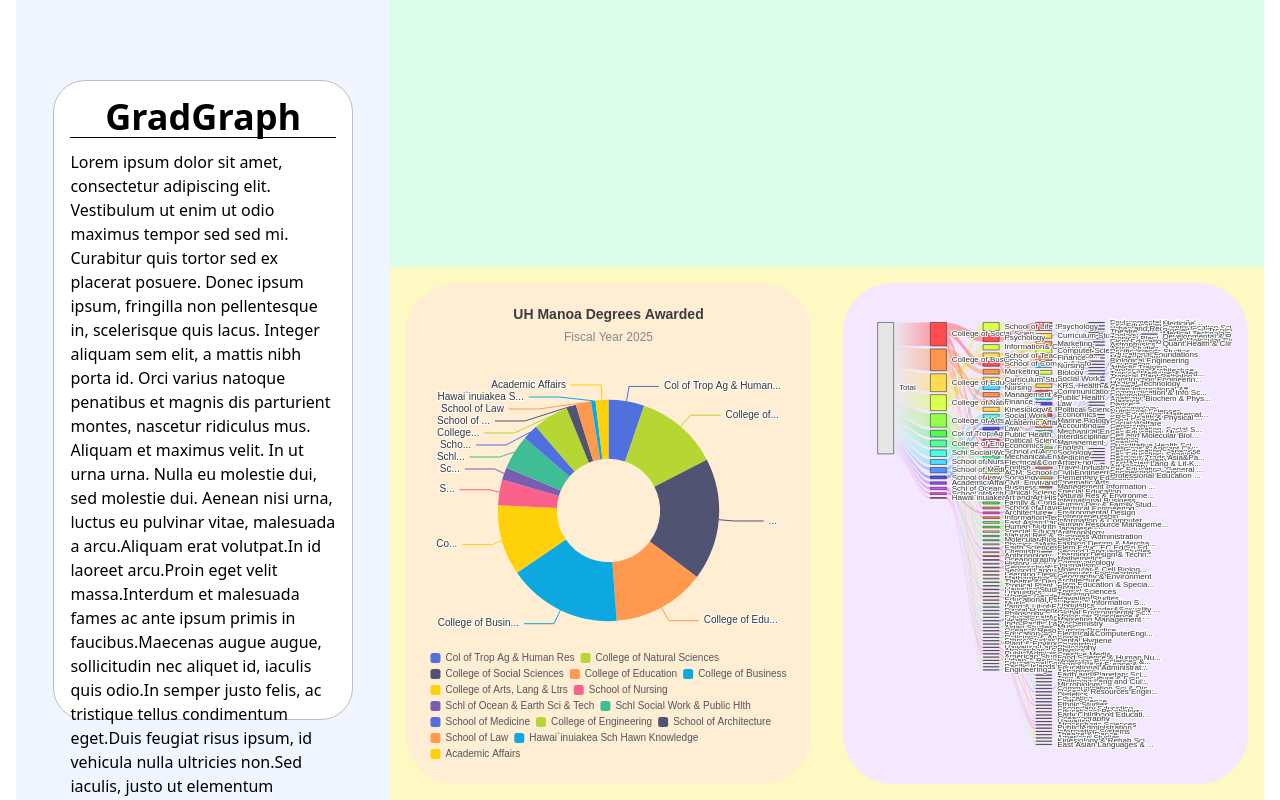
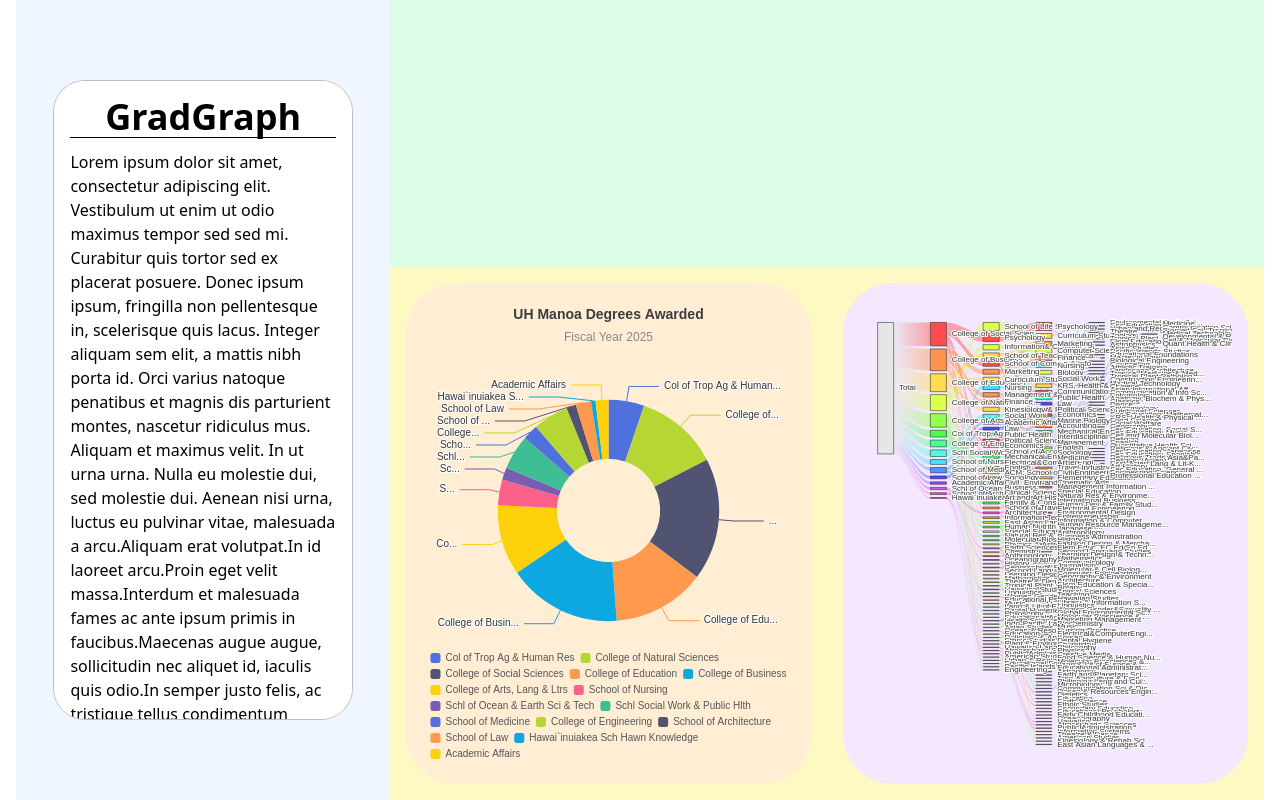
Before and after one commit to eric-z4/gradgraph, a Next.js app: page / in a window 1280 px wide. Shown: the top 800 px of the page. Built offline with nearby package versions, Linux system fonts and the light colour scheme.

Commit message:
Fit text inside the div

```diff
--- a/app/components/infobox.jsx
+++ b/app/components/infobox.jsx
@@ -15,7 +15,7 @@
 
     return (
         <div className={className}>
-            <div className="bg-white border border-[#bdbdbd] rounded-4xl h-8/10 p-4">
+            <div className="bg-white border border-[#bdbdbd] rounded-4xl h-8/10 p-4 overflow-auto">
                 <p className="text-4xl font-bold">GradGraph</p>
                 <hr></hr>
                 <p className="pt-3 text-left">
```
